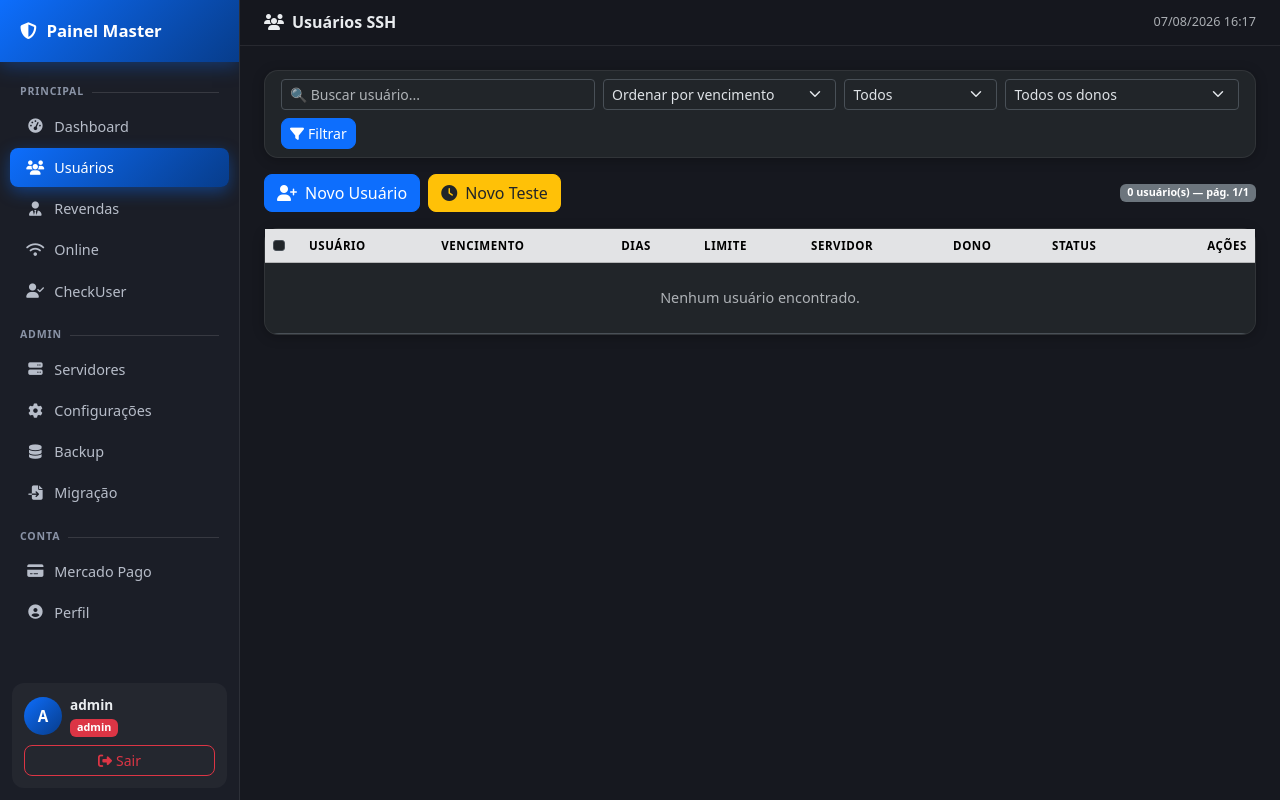
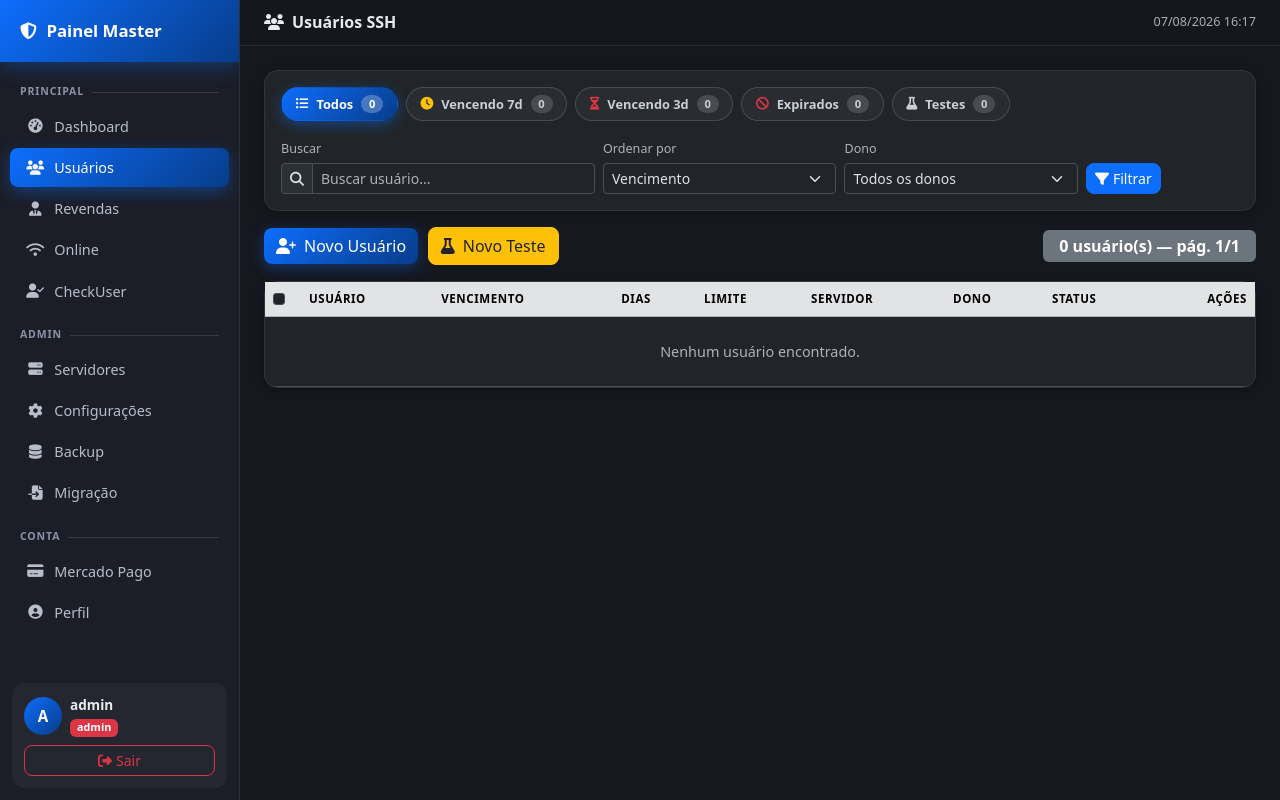
Before and after one commit to jeanfraga95/painel101, a Flask app: page /users in a window 1280 px wide. Run offline with Flask 3, Linux system fonts and the light colour scheme; the visitor is signed in with stand-in values (Sample User, id 1); data comes from the database, SQL or seed files in the repository; data that the repository does not hold is empty; some libraries are stand-ins or nearby versions.

Commit message:
Refactor user filters and action buttons layout

```diff
--- a/templates/shared/users.html
+++ b/templates/shared/users.html
@@ -5,30 +5,52 @@
 {% block content %}
 <!-- Filters bar -->
 <div class="card mb-3">
-  <div class="card-body py-2">
+  <div class="card-body py-3">
+
+    <!-- Summary chips -->
+    <div class="d-flex flex-wrap gap-2 mb-3">
+      <a class="filter-chip {{ 'active' if filter_type=='all' }}"
+         href="{{ url_for('users_list', filter='all', search=search, sort=sort, owner_id=owner_filter) }}">
+        <i class="fas fa-list-ul"></i>Todos <span class="chip-n">{{ counts.all }}</span>
+      </a>
+      <a class="filter-chip {{ 'active' if filter_type=='expiring' }}"
+         href="{{ url_for('users_list', filter='expiring', search=search, sort=sort, owner_id=owner_filter) }}">
+        <i class="fas fa-clock text-warning"></i>Vencendo 7d <span class="chip-n">{{ counts.expiring }}</span>
+      </a>
+      <a class="filter-chip {{ 'active' if filter_type=='expiring3' }}"
+         href="{{ url_for('users_list', filter='expiring3', search=search, sort=sort, owner_id=owner_filter) }}">
+        <i class="fas fa-hourglass-half text-danger"></i>Vencendo 3d <span class="chip-n">{{ counts.expiring3 }}</span>
+      </a>
+      <a class="filter-chip {{ 'active' if filter_type=='expired' }}"
+         href="{{ url_for('users_list', filter='expired', search=search, sort=sort, owner_id=owner_filter) }}">
+        <i class="fas fa-ban text-danger"></i>Expirados <span class="chip-n">{{ counts.expired }}</span>
+      </a>
+      <a class="filter-chip {{ 'active' if filter_type=='test' }}"
+         href="{{ url_for('users_list', filter='test', search=search, sort=sort, owner_id=owner_filter) }}">
+        <i class="fas fa-flask"></i>Testes <span class="chip-n">{{ counts.test }}</span>
+      </a>
+    </div>
+
     <form class="row g-2 align-items-end" method="GET">
       <div class="col-md-4">
-        <input type="text" name="search" class="form-control form-control-sm" placeholder="🔍 Buscar usuário..." value="{{ search }}">
+        <label class="form-label small text-muted mb-1">Buscar</label>
+        <div class="input-group input-group-sm">
+          <span class="input-group-text"><i class="fas fa-search"></i></span>
+          <input type="text" name="search" class="form-control" placeholder="Buscar usuário..." value="{{ search }}">
+        </div>
       </div>
       <div class="col-md-3">
+        <label class="form-label small text-muted mb-1">Ordenar por</label>
         <select name="sort" class="form-select form-select-sm">
-          <option value="expires_at" {{ 'selected' if sort=='expires_at' }}>Ordenar por vencimento</option>
-          <option value="username" {{ 'selected' if sort=='username' }}>Por nome</option>
-          <option value="connection_limit" {{ 'selected' if sort=='connection_limit' }}>Por limite</option>
-          <option value="created_at" {{ 'selected' if sort=='created_at' }}>Por criação</option>
-        </select>
-      </div>
-      <div class="col-md-2">
-        <select name="filter" class="form-select form-select-sm">
-          <option value="all" {{ 'selected' if filter_type=='all' }}>Todos</option>
-          <option value="expiring" {{ 'selected' if filter_type=='expiring' }}>Vencendo (7d)</option>
-          <option value="expiring3" {{ 'selected' if filter_type=='expiring3' }}>Vencendo (3d)</option>
-          <option value="expired" {{ 'selected' if filter_type=='expired' }}>Já vencidos</option>
-          <option value="test" {{ 'selected' if filter_type=='test' }}>Testes</option>
+          <option value="expires_at" {{ 'selected' if sort=='expires_at' }}>Vencimento</option>
+          <option value="username" {{ 'selected' if sort=='username' }}>Nome</option>
+          <option value="connection_limit" {{ 'selected' if sort=='connection_limit' }}>Limite</option>
+          <option value="created_at" {{ 'selected' if sort=='created_at' }}>Criação</option>
         </select>
       </div>
       {% if all_resellers %}
       <div class="col-md-3">
+        <label class="form-label small text-muted mb-1">Dono</label>
         <select name="owner_id" class="form-select form-select-sm">
           <option value="">Todos os donos</option>
           {% for r in all_resellers %}
@@ -41,18 +63,21 @@
       {% endif %}
       <div class="col-auto">
         <button class="btn btn-sm btn-primary"><i class="fas fa-filter me-1"></i>Filtrar</button>
+        {% if search or filter_type != 'all' or owner_filter %}
+        <a href="{{ url_for('users_list') }}" class="btn btn-sm btn-outline-secondary"><i class="fas fa-times me-1"></i>Limpar</a>
+        {% endif %}
       </div>
     </form>
   </div>
 </div>
 
 <!-- Action buttons -->
-<div class="d-flex gap-2 mb-3 flex-wrap align-items-center">
-  <button class="btn btn-primary" data-bs-toggle="modal" data-bs-target="#createUserModal">
+<div class="action-bar">
+  <button class="btn btn-grad" data-bs-toggle="modal" data-bs-target="#createUserModal">
     <i class="fas fa-user-plus me-2"></i>Novo Usuário
   </button>
   <button class="btn btn-warning text-dark" data-bs-toggle="modal" data-bs-target="#createTestModal">
-    <i class="fas fa-clock me-2"></i>Novo Teste
+    <i class="fas fa-flask me-2"></i>Novo Teste
   </button>
   <button class="btn btn-outline-danger btn-sm d-none" id="bulkDeleteBtn" onclick="bulkDelete()">
     <i class="fas fa-trash me-1"></i>Excluir Selecionados (<span id="selCount">0</span>)
@@ -60,7 +85,7 @@
   <button class="btn btn-outline-secondary btn-sm d-none" id="selectExpiredBtn" onclick="selectExpired()">
     <i class="fas fa-calendar-times me-1"></i>Selecionar Vencidos
   </button>
-  <span class="badge bg-secondary ms-auto">{{ total }} usuário(s) — pág. {{ page }}/{{ total_pages }}</span>
+  <span class="badge bg-secondary ms-auto fs-6 px-3 py-2">{{ total }} usuário(s) — pág. {{ page }}/{{ total_pages }}</span>
 </div>
 
 <div class="card">
@@ -118,7 +143,8 @@
             {% endif %}
             <td>
               <span class="badge {{ 'bg-success' if u.status == 'active' else 'bg-danger' }}" id="status_{{ u.id }}">
-                {{ u.status }}
+                <i class="fas fa-circle me-1" style="font-size:.5rem;vertical-align:middle;"></i>
+                {{ 'ativo' if u.status == 'active' else 'suspenso' }}
               </span>
             </td>
             <td class="text-end">
```
